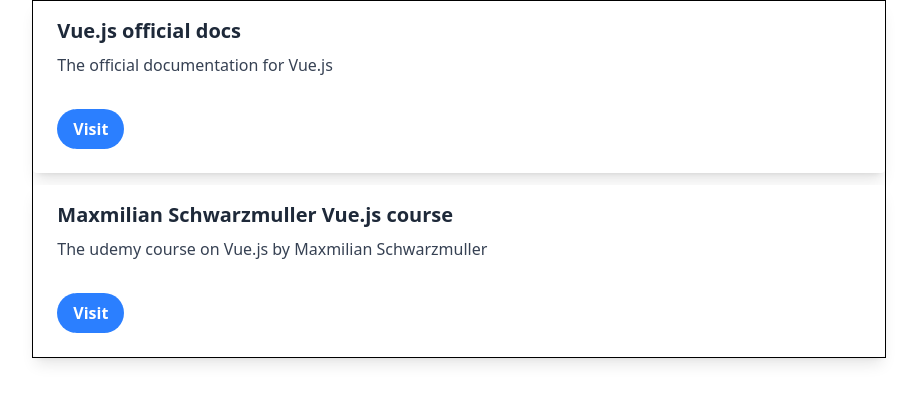
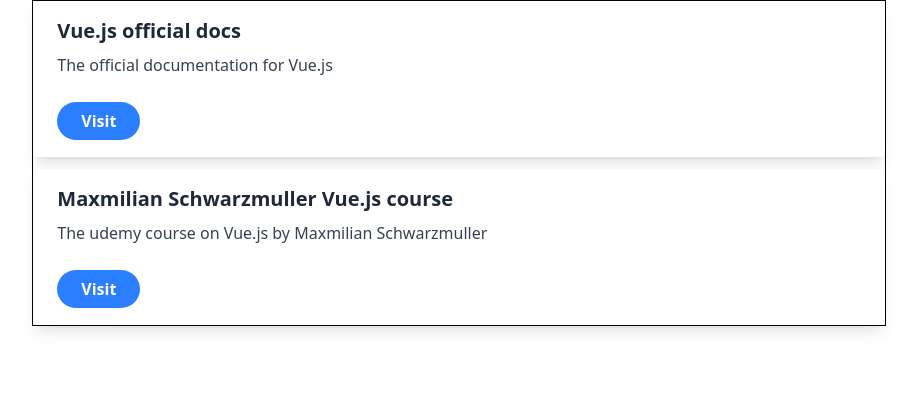
Before and after one commit to HazemPhoenix/The-learning-resources-app, a Vue app: page / in a window 1280 px wide. Shown: the top 402 px of the page, without its empty margins (181-1098 px from the left). Built offline with nearby package versions, Linux system fonts and the light colour scheme.

Commit message:
Change folder structure

```diff
--- a/src/App.vue
+++ b/src/App.vue
@@ -5,7 +5,7 @@
 </template>
 
 <script>
-import ResourceItem from "./components/ResourceItem.vue";
+import ResourceItem from "./components/learning-resources/ResourceItem.vue";
 export default {
   components: {
     ResourceItem,
--- a/src/components/ResourceItem.vue
+++ b/src/components/learning-resources/ResourceItem.vue
@@ -12,7 +12,7 @@
       <a
         :href="item.link"
         target="_blank"
-        class="inline-block bg-blue-500 hover:bg-blue-700 text-white font-bold py-2 px-4 rounded-full transition-colors duration-300"
+        class="bg-blue-500 hover:bg-blue-700 text-white font-bold py-2 px-6 rounded-full transition-colors duration-300"
       >
         Visit
       </a>
```
